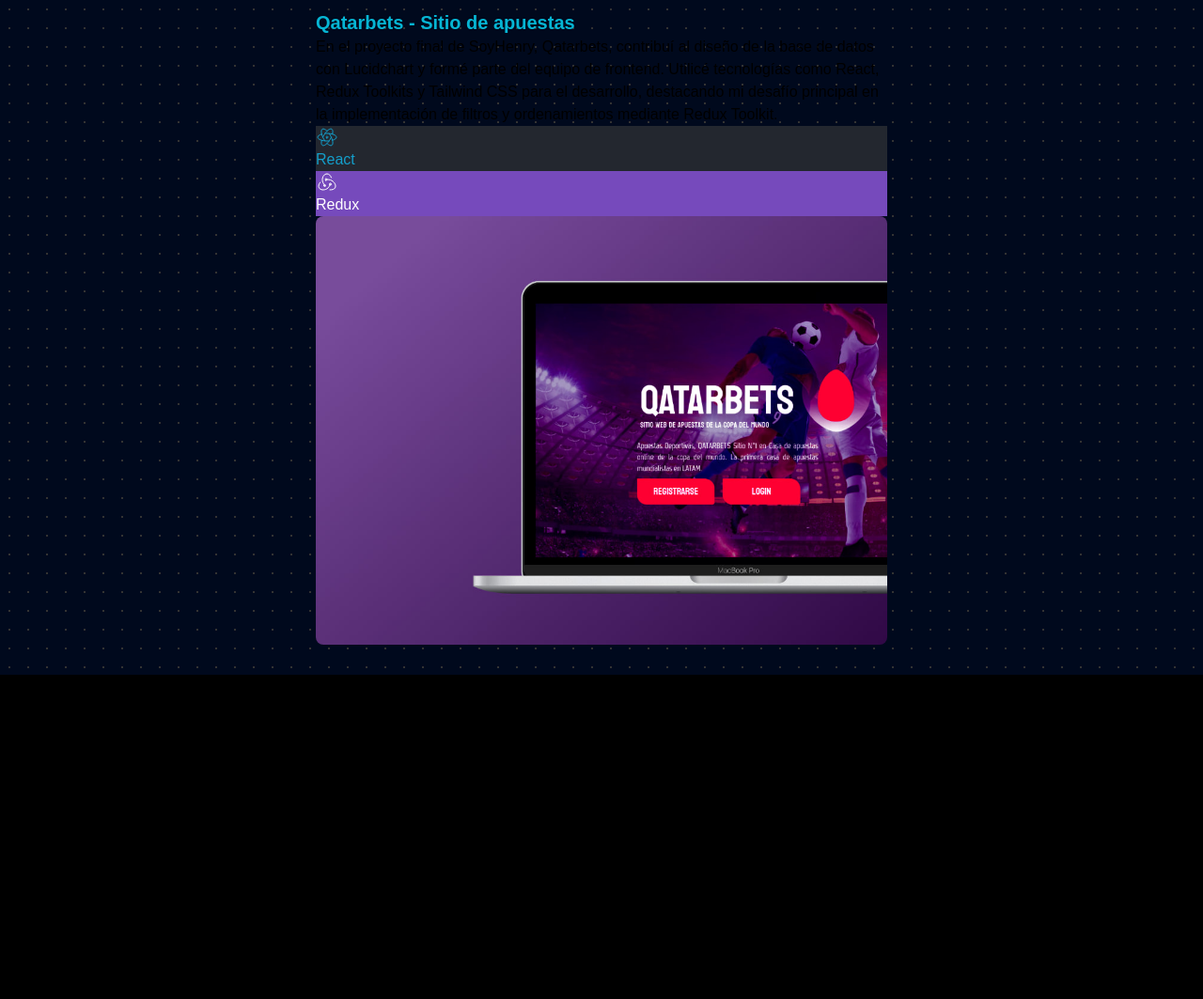
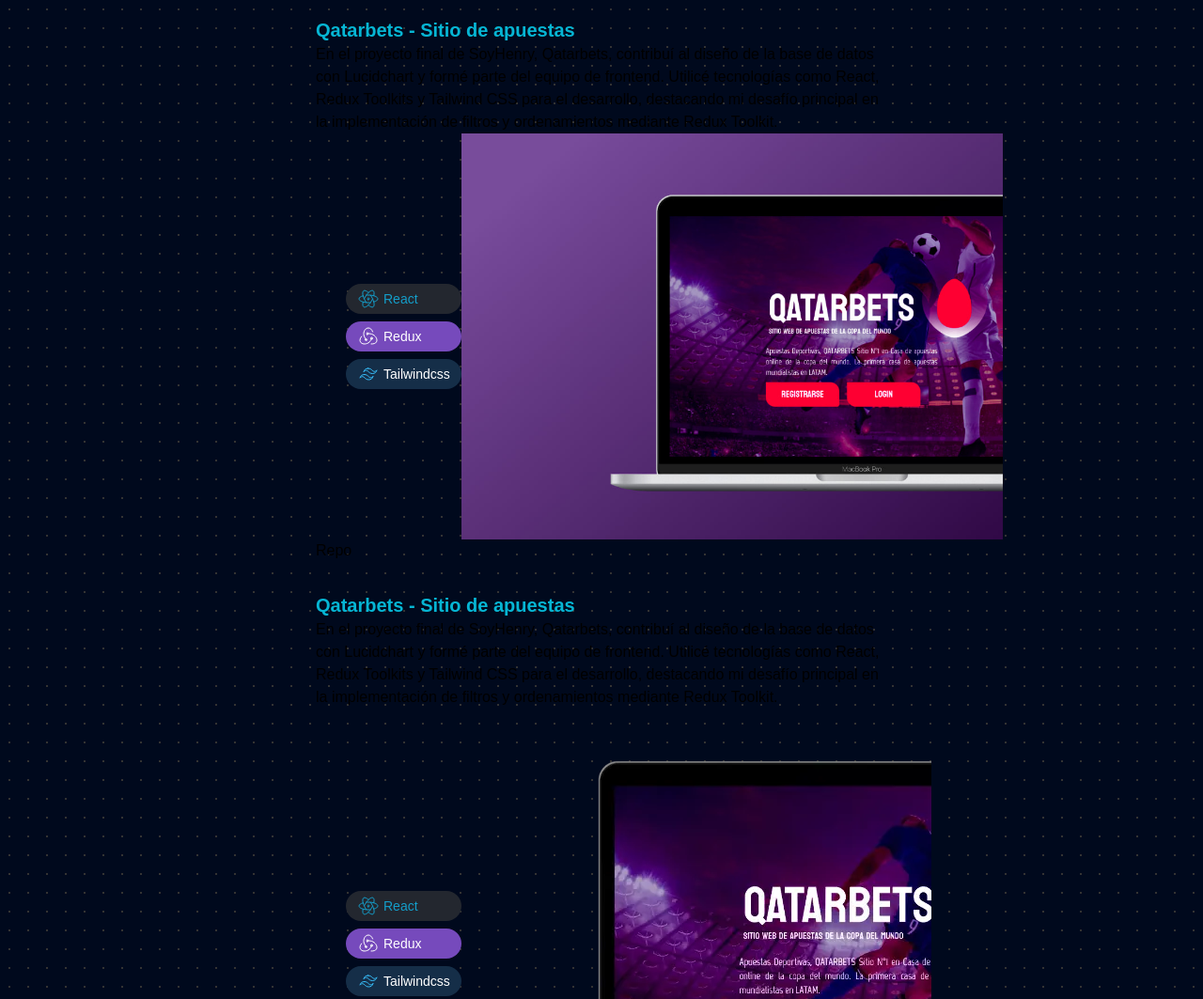
Before and after one commit to gastonfuentes/portfolio-gaston-fuentes, an Astro site: page / in a window 1280 px wide. Shown: the part 1180-2243 px from the top of the page at 94% size. Before the commit the page ends 1898 px from the top, so only its background shows below. Built offline with nearby package versions, Linux system fonts and the light colour scheme; Astro itself is replaced by a stand-in of ours.

Commit message:
se modifico css de la section projects

```diff
--- a/src/components/Projects.astro
+++ b/src/components/Projects.astro
@@ -1,6 +1,7 @@
 ---
 import ReactIcon from "../components/icons/ReactIcon.astro";
 import ReduxIcon from "../components/icons/ReduxIcon.astro";
+import TailwindcssIcon from "../components/icons/Tailwindcss.astro";
 
 const TAGS = {
     REACT: {
@@ -13,6 +14,11 @@
         class: "bg-[#764abc] text-white",
         icon: ReduxIcon,
     },
+    TAILWINDCSS: {
+        name: "Tailwindcss",
+        class: "bg-[#152e48] text-white",
+        icon: TailwindcssIcon,
+    },
 };
 
 const PROJECTS = [
@@ -23,29 +29,48 @@
         link: "#",
         github: "https://github.com/nachoaar/qatarbets-frontend",
         image: "/qatarbetsWeb.jpg",
-        tags: [TAGS.REACT, TAGS.REDUX],
+        tags: [TAGS.REACT, TAGS.REDUX, TAGS.TAILWINDCSS],
+    },
+    {
+        title: "Qatarbets - Sitio de apuestas",
+        description:
+            "En el proyecto final de SoyHenry, Qatarbets, contribuí al diseño de la base de datos con Lucidchart y formé parte del equipo de frontend. Utilicé tecnologías como React, Redux Toolkits y Tailwind CSS para el desarrollo, destacando mi desafío principal en la implementación de filtros y ordenamientos mediante Redux Toolkit.",
+        link: "#",
+        github: "https://github.com/nachoaar/qatarbets-frontend",
+        image: "/qatarbetsAlpha.webp",
+        tags: [TAGS.REACT, TAGS.REDUX, TAGS.TAILWINDCSS],
     },
 ];
 ---
 
 {
     PROJECTS.map((pro) => (
-        <article>
+        <article class="my-8">
             <h3 class="text-xl font-semibold text-cyan-500">{pro.title}</h3>
             <p class="text-md font-extralight text-pretty">{pro.description}</p>
-            <ul>
+
+            <section class="flex flex-col md:flex-row md:items-center md:pl-8">
+                <ul class="flex md:flex-col gap-2 my-2">
                     {pro.tags.map((tag) => (
-                    <li class=`  ${tag.class}`>
+                        <li
+                            class={` flex gap-1 py-1 rounded-full px-3 text-sm items-center ${tag.class}`}
+                        >
                             <span>{<tag.icon />}</span>
                             {tag.name}
                         </li>
                     ))}
                 </ul>
+
                 <img
-                class=" rounded-lg "
+                    class=" h-auto max-w-full"
                     src={pro.image}
                     alt="captura del proyecto Qatarbets"
                 />
+            </section>
+
+            <div>
+                <h4>Repo</h4>
+            </div>
         </article>
     ))
 }
--- /dev/null
+++ b/src/components/icons/Tailwindcss.astro
@@ -0,0 +1,17 @@
+<svg
+    xmlns="http://www.w3.org/2000/svg"
+    class="icon icon-tabler icon-tabler-brand-tailwind"
+    width="24"
+    height="24"
+    viewBox="0 0 24 24"
+    stroke-width="1"
+    stroke="#38bdf8"
+    fill="none"
+    stroke-linecap="round"
+    stroke-linejoin="round"
+>
+    <path stroke="none" d="M0 0h24v24H0z" fill="none"></path>
+    <path
+        d="M11.667 6c-2.49 0 -4.044 1.222 -4.667 3.667c.933 -1.223 2.023 -1.68 3.267 -1.375c.71 .174 1.217 .68 1.778 1.24c.916 .912 2 1.968 4.288 1.968c2.49 0 4.044 -1.222 4.667 -3.667c-.933 1.223 -2.023 1.68 -3.267 1.375c-.71 -.174 -1.217 -.68 -1.778 -1.24c-.916 -.912 -1.975 -1.968 -4.288 -1.968zm-4 6.5c-2.49 0 -4.044 1.222 -4.667 3.667c.933 -1.223 2.023 -1.68 3.267 -1.375c.71 .174 1.217 .68 1.778 1.24c.916 .912 1.975 1.968 4.288 1.968c2.49 0 4.044 -1.222 4.667 -3.667c-.933 1.223 -2.023 1.68 -3.267 1.375c-.71 -.174 -1.217 -.68 -1.778 -1.24c-.916 -.912 -1.975 -1.968 -4.288 -1.968z"
+    ></path>
+</svg>
--- a/src/pages/index.astro
+++ b/src/pages/index.astro
@@ -17,7 +17,7 @@
 	title="Portfolio de Gaston Fuentes - Desarrollador y Programador Web"
 	description="Contrata a Gaston para crear y desarrollar tu app web o movil. Especializado en programacion Front-end."
 >
-	<main class="w-full md:w-2/4">
+	<main class="w-full md:w-2/4 max-w-3xl">
 		<section class="py-14">
 			<img
 				class="rounded-full size-20 mb-1"
```
Also changed, not shown: public/qatarbetsAlpha.webp (added), public/qatarbetsWebAlpha.webp (added). Lines whose indentation alone changed are shown as unchanged.
